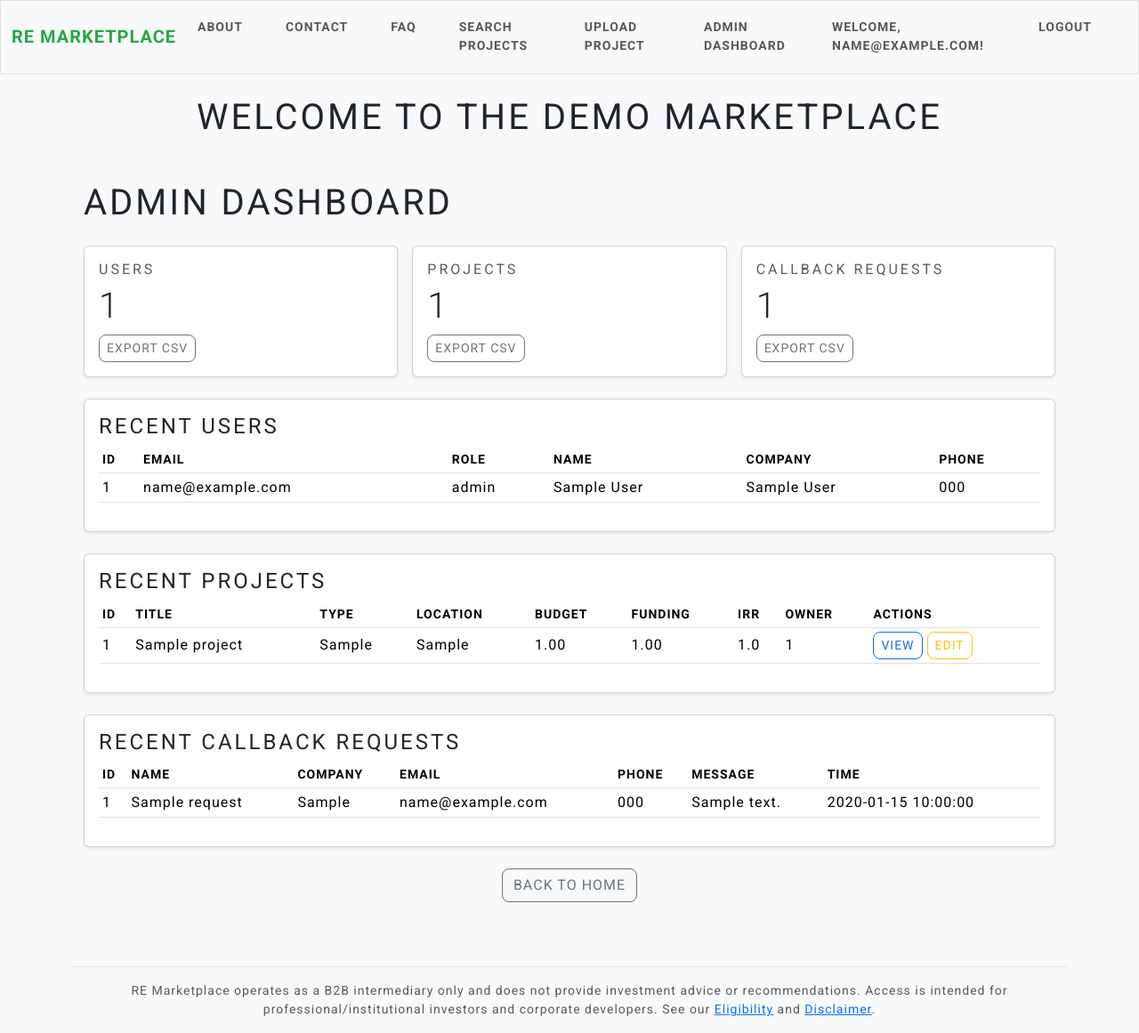
After one commit to posylkm/myapp, a Flask app: page /admin-dashboard in a window 1280 px wide. The commit adds this page. Shown: the whole page at 89% size. Run offline with Flask 3, Linux system fonts and the light colour scheme; a user stored in the database is signed in; tables that the repository leaves empty hold one stand-in row (values such as "Sample post"); some libraries are stand-ins or nearby versions.

Commit message:
cleanups and admin added

```diff
--- a/app.py
+++ b/app.py
@@ -1,4 +1,4 @@
-from flask import Flask, render_template, request, redirect, url_for, flash, send_from_directory, abort, current_app
+from flask import Flask, render_template, request, redirect, url_for, flash, send_from_directory, abort, current_app, Response
 from flask_login import LoginManager, login_user, logout_user, login_required, current_user
 from flask_migrate import Migrate
 from models import db, Project, User, NDARequest, CallbackRequest
@@ -9,20 +9,19 @@
 from werkzeug.utils import secure_filename
 from werkzeug.security import generate_password_hash, check_password_hash
 from sqlalchemy.exc import IntegrityError
-from sqlalchemy import or_
-from flask_admin import Admin
+from sqlalchemy import or_, func, desc
+from flask_admin import Admin, AdminIndexView, expose
+from flask_admin.menu import MenuLink
 from flask_admin.contrib.sqla import ModelView
 import os
 
 
 def can_edit_project(project, user):
-    """Allow editing if user is admin or the developer who owns the project."""
     if not user.is_authenticated:
         return False
     if getattr(user, "role", None) == "admin":
         return True
     return getattr(user, "role", None) == "developer" and project.user_id == user.id
-
 
 
 app = Flask(__name__, instance_relative_config=True)
@@ -54,15 +53,40 @@
 # Add admin and Restrict admin access
 class SecureModelView(ModelView):
     def is_accessible(self):
-        return current_user.is_authenticated and current_user.role == "admin"
+        return (current_user.is_authenticated and getattr(current_user, 'role', '') == 'admin')
+
     def inaccessible_callback(self, name, **kwargs):
-        abort(403)
+        flash("Admin area — please log in with an admin account.", "warning")
+        return redirect(url_for('login', next=request.url))
+
+
+
+# class MyAdminIndexView(AdminIndexView):
+#     @expose('/')
+#     def index(self):
+#         # When someone clicks the Admin’s index (brand or first menu item),
+#         # take them to your custom admin dashboard route
+#         return redirect(url_for('admin_dashboard'))
+
+#     def is_accessible(self):
+#         return current_user.is_authenticated and getattr(current_user, 'role', '') == 'admin'
+
+# # Create Admin with the index view *named* "Admin Dashboard"
+# admin = Admin(
+#     app,
+#     name="Admin",  # this is just the brand label
+#     index_view=MyAdminIndexView(name="Admin Dashboard")
+# )
+
+
 
 # Create exactly once:
-admin = Admin(app, name="Admin Dashboard")  # endpoint defaults to "admin", url defaults to "/admin"
+admin = Admin(app, name="")  # endpoint defaults to "admin", url defaults to "/admin"
 admin.add_view(SecureModelView(User, db.session))
 admin.add_view(SecureModelView(Project, db.session))
 admin.add_view(SecureModelView(NDARequest, db.session))
+admin.add_view(SecureModelView(CallbackRequest, db.session))
+admin.add_link(MenuLink(name='Back to Site', url='/'))
 
 migrate = Migrate(app, db)
 
@@ -72,6 +96,22 @@
 #     can_delete = False
 
 # admin.add_view(ReadOnlyModelView(Project, db.session))
+
+# class MyAdminIndexView(AdminIndexView):
+#     @expose("/")
+#     def index(self):
+#         return redirect(url_for("admin_dashboard"))
+
+#     def is_accessible(self):
+#         return current_user.is_authenticated and getattr(current_user, "role", "") == "admin"
+
+
+# # IMPORTANT: ensure you don't also create another Admin(...) elsewhere
+# admin = Admin(
+#     app,
+#     name="Admin",
+#     index_view=MyAdminIndexView(name="Home", endpoint="flask_admin", url="/flask-admin")
+# )
 
 class SearchForm(FlaskForm):      # <-- inherit FlaskForm
     query = StringField("Query", validators=[Optional()])
@@ -253,8 +293,8 @@
 @app.route('/upload', methods=['GET', 'POST'])
 @login_required
 def upload():
-    if current_user.role != 'developer':
-        flash('Only developers can upload projects!')
+    if current_user.role not in ("developer", "admin"):
+        flash("Only developers or admins can upload projects!")
         return redirect(url_for('search'))
     form = ProjectForm()
     if form.validate_on_submit():
@@ -514,6 +554,100 @@
     return render_template("callback.html")
 
 
+@app.route("/admin-dashboard")
+@login_required
+def admin_dashboard():
+    # gate: admin only
+    if getattr(current_user, "role", "") != "admin":
+        flash("Admin only.", "warning")
+        return redirect(url_for("home"))
+
+    # --- Aggregates / counts ---
+    users_count = db.session.query(func.count(User.id)).scalar()
+    projects_count = db.session.query(func.count(Project.id)).scalar()
+
+    # If CallbackRequest model exists; otherwise set to 0
+    try:
+        callbacks_count = db.session.query(func.count(CallbackRequest.id)).scalar()
+    except Exception:
+        callbacks_count = 0
+
+    # --- Recent items (top 10) ---
+    recent_users = User.query.order_by(desc(User.id)).limit(10).all()
+    recent_projects = Project.query.order_by(desc(Project.id)).limit(10).all()
+    try:
+        recent_callbacks = CallbackRequest.query.order_by(desc(CallbackRequest.timestamp)).limit(10).all()
+    except Exception:
+        recent_callbacks = []
+
+    return render_template(
+        "admin_dashboard.html",
+        users_count=users_count,
+        projects_count=projects_count,
+        callbacks_count=callbacks_count,
+        recent_users=recent_users,
+        recent_projects=recent_projects,
+        recent_callbacks=recent_callbacks,
+    )
+
+
+@app.route("/admin-dashboard/export/users.csv")
+@login_required
+def export_users_csv():
+    if getattr(current_user, "role", "") != "admin":
+        abort(403)
+    rows = User.query.order_by(User.id).all()
+    def gen():
+        yield "id,email,role,first_name,surname,company_name,phone,aum\n"
+        for u in rows:
+            yield f'{u.id},{u.email},{u.role},{u.first_name or ""},{u.surname or ""},{u.company_name or ""},{u.phone or ""},{u.aum or ""}\n'
+    return Response(gen(), mimetype="text/csv",
+                    headers={"Content-Disposition": "attachment; filename=users.csv"})
+
+@app.route("/admin-dashboard/export/projects.csv")
+@login_required
+def export_projects_csv():
+    if getattr(current_user, "role", "") != "admin":
+        abort(403)
+    rows = Project.query.order_by(Project.id).all()
+    def gen():
+        yield "id,title,project_type,location,budget,funding,irr,duration,owner_id\n"
+        for p in rows:
+            yield f'{p.id},"{p.title}",{p.project_type},{p.location},{p.budget},{p.funding},{p.irr},{p.duration},{p.user_id}\n'
+    return Response(gen(), mimetype="text/csv",
+                    headers={"Content-Disposition": "attachment; filename=projects.csv"})
+
+@app.route("/admin-dashboard/export/callbacks.csv")
+@login_required
+def export_callbacks_csv():
+    if getattr(current_user, "role", "") != "admin":
+        abort(403)
+    try:
+        rows = CallbackRequest.query.order_by(CallbackRequest.timestamp.desc()).all()
+    except Exception:
+        rows = []
+    def gen():
+        yield "id,name,company,email,phone,message,timestamp\n"
+        for c in rows:
+            msg = (c.message or "").replace('\n', ' ').replace('"','""')
+            yield f'{c.id},"{c.name or ""}","{c.company or ""}",{c.email or ""},{c.phone or ""},"{msg}",{c.timestamp}\n'
+    return Response(gen(), mimetype="text/csv",
+                    headers={"Content-Disposition": "attachment; filename=callbacks.csv"})
+
+
+@app.errorhandler(403)
+def forbidden(e):
+    flash("You don't have permission to view that page.", "warning")
+    return redirect(url_for('home'))
+
+
+@app.route("/whoami")
+def whoami():
+    if current_user.is_authenticated:
+        return f"Logged in as: {current_user.email} | role={getattr(current_user, 'role', None)}"
+    return "Not logged in"
+
+
 ALLOWED_EXTENSIONS = {'pdf', 'xlsx', 'xls', 'docx', 'txt', 'png', 'jpg', 'jpeg'}
 def allowed_file(filename):
     return '.' in filename and filename.rsplit('.', 1)[1].lower() in ALLOWED_EXTENSIONS
--- /dev/null
+++ b/templates/admin_dashboard.html
@@ -0,0 +1,149 @@
+{% extends "base.html" %}
+{% block title %}Admin Dashboard — RE Marketplace{% endblock %}
+
+{% block content %}
+<div class="container py-4">
+  <h1 class="mb-4">Admin Dashboard</h1>
+
+  <!-- KPI cards -->
+  <div class="row g-3 mb-4">
+    <div class="col-md-4">
+      <div class="card shadow-sm h-100">
+        <div class="card-body">
+          <h6 class="text-muted text-uppercase">Users</h6>
+          <div class="display-6">{{ users_count }}</div>
+          <a href="{{ url_for('export_users_csv') }}" class="btn btn-sm btn-outline-secondary mt-2">Export CSV</a>
+        </div>
+      </div>
+    </div>
+    <div class="col-md-4">
+      <div class="card shadow-sm h-100">
+        <div class="card-body">
+          <h6 class="text-muted text-uppercase">Projects</h6>
+          <div class="display-6">{{ projects_count }}</div>
+          <a href="{{ url_for('export_projects_csv') }}" class="btn btn-sm btn-outline-secondary mt-2">Export CSV</a>
+        </div>
+      </div>
+    </div>
+    <div class="col-md-4">
+      <div class="card shadow-sm h-100">
+        <div class="card-body">
+          <h6 class="text-muted text-uppercase">Callback Requests</h6>
+          <div class="display-6">{{ callbacks_count }}</div>
+          <a href="{{ url_for('export_callbacks_csv') }}" class="btn btn-sm btn-outline-secondary mt-2">Export CSV</a>
+        </div>
+      </div>
+    </div>
+  </div>
+
+  <!-- Recent Users -->
+  <div class="card mb-4 shadow-sm">
+    <div class="card-body">
+      <div class="d-flex justify-content-between align-items-center mb-2">
+        <h4 class="card-title mb-0">Recent Users</h4>
+      </div>
+      <div class="table-responsive">
+        <table class="table table-sm align-middle">
+          <thead>
+            <tr>
+              <th>ID</th><th>Email</th><th>Role</th><th>Name</th><th>Company</th><th>Phone</th>
+            </tr>
+          </thead>
+          <tbody>
+            {% for u in recent_users %}
+            <tr>
+              <td>{{ u.id }}</td>
+              <td>{{ u.email }}</td>
+              <td>{{ u.role }}</td>
+              <td>{{ (u.first_name or '') ~ ' ' ~ (u.surname or '') }}</td>
+              <td>{{ u.company_name or '' }}</td>
+              <td>{{ u.phone or '' }}</td>
+            </tr>
+            {% else %}
+            <tr><td colspan="6" class="text-muted">No users.</td></tr>
+            {% endfor %}
+          </tbody>
+        </table>
+      </div>
+    </div>
+  </div>
+
+  <!-- Recent Projects -->
+  <div class="card mb-4 shadow-sm">
+    <div class="card-body">
+      <div class="d-flex justify-content-between align-items-center mb-2">
+        <h4 class="card-title mb-0">Recent Projects</h4>
+      </div>
+      <div class="table-responsive">
+        <table class="table table-sm align-middle">
+          <thead>
+            <tr>
+              <th>ID</th><th>Title</th><th>Type</th><th>Location</th>
+              <th>Budget</th><th>Funding</th><th>IRR</th><th>Owner</th><th>Actions</th>
+            </tr>
+          </thead>
+          <tbody>
+            {% for p in recent_projects %}
+            <tr>
+              <td>{{ p.id }}</td>
+              <td>{{ p.title }}</td>
+              <td>{{ p.project_type }}</td>
+              <td>{{ p.location }}</td>
+              <td>{{ "%.2f"|format(p.budget) if p.budget is not none }}</td>
+              <td>{{ "%.2f"|format(p.funding) if p.funding is not none }}</td>
+              <td>{{ "%.1f"|format(p.irr) if p.irr is not none }}</td>
+              <td>{{ p.user_id }}</td>
+              <td>
+                <a class="btn btn-sm btn-outline-primary" href="{{ url_for('project_detail', project_id=p.id) }}">View</a>
+                {% if current_user.is_authenticated and (current_user.role == 'admin' or current_user.id == p.user_id) %}
+                  <a class="btn btn-sm btn-outline-warning" href="{{ url_for('edit_project', project_id=p.id) }}">Edit</a>
+                {% endif %}
+              </td>
+            </tr>
+            {% else %}
+            <tr><td colspan="9" class="text-muted">No projects.</td></tr>
+            {% endfor %}
+          </tbody>
+        </table>
+      </div>
+    </div>
+  </div>
+
+  <!-- Recent Callback Requests -->
+  <div class="card mb-4 shadow-sm">
+    <div class="card-body">
+      <div class="d-flex justify-content-between align-items-center mb-2">
+        <h4 class="card-title mb-0">Recent Callback Requests</h4>
+      </div>
+      <div class="table-responsive">
+        <table class="table table-sm align-middle">
+          <thead>
+            <tr>
+              <th>ID</th><th>Name</th><th>Company</th><th>Email</th><th>Phone</th><th>Message</th><th>Time</th>
+            </tr>
+          </thead>
+          <tbody>
+            {% for c in recent_callbacks %}
+            <tr>
+              <td>{{ c.id }}</td>
+              <td>{{ c.name }}</td>
+              <td>{{ c.company or '' }}</td>
+              <td>{{ c.email or '' }}</td>
+              <td>{{ c.phone }}</td>
+              <td>{{ (c.message or '')[:80] }}</td>
+              <td>{{ c.timestamp }}</td>
+            </tr>
+            {% else %}
+            <tr><td colspan="7" class="text-muted">No callback requests.</td></tr>
+            {% endfor %}
+          </tbody>
+        </table>
+      </div>
+    </div>
+  </div>
+
+  <div class="text-center">
+    <a href="{{ url_for('home') }}" class="btn btn-outline-secondary">Back to Home</a>
+  </div>
+</div>
+{% endblock %}
--- a/templates/base.html
+++ b/templates/base.html
@@ -57,8 +57,14 @@
                         <li class="nav-item"><a class="nav-link" href="{{ url_for('search') }}">Search Projects</a></li>
                     {% endif %}
 
-                    {% if current_user.is_authenticated and current_user.role == 'developer' %}
+                    {% if current_user.is_authenticated and current_user.role == 'developer' or current_user.role == 'admin' %}
                         <li class="nav-item"><a class="nav-link" href="{{ url_for('upload') }}">Upload Project</a></li>
+                    {% endif %}
+
+                    {% if current_user.is_authenticated and current_user.role == 'admin' %}
+                      <li class="nav-item">
+                        <a class="nav-link" href="{{ url_for('admin_dashboard') }}">Admin Dashboard</a>
+                      </li>
                     {% endif %}
 
                 </ul>
--- a/templates/upload.html
+++ b/templates/upload.html
@@ -165,6 +165,7 @@
 
         {% if view_mode %}
           <div class="d-flex justify-content-center gap-3 mt-4">
+
             {% if current_user.is_authenticated and (current_user.role == 'admin' or current_user.id == project.user_id) %}
               <a href="{{ url_for('edit_project', project_id=project.id) }}" class="btn btn-outline-secondary">
                 <i class="bi bi-pencil"></i> Edit
```
Also changed, not shown: misc.py (+65 -6 lines), templates/search.html (+62 -10 lines), instance/projects.db, 1 other file.
